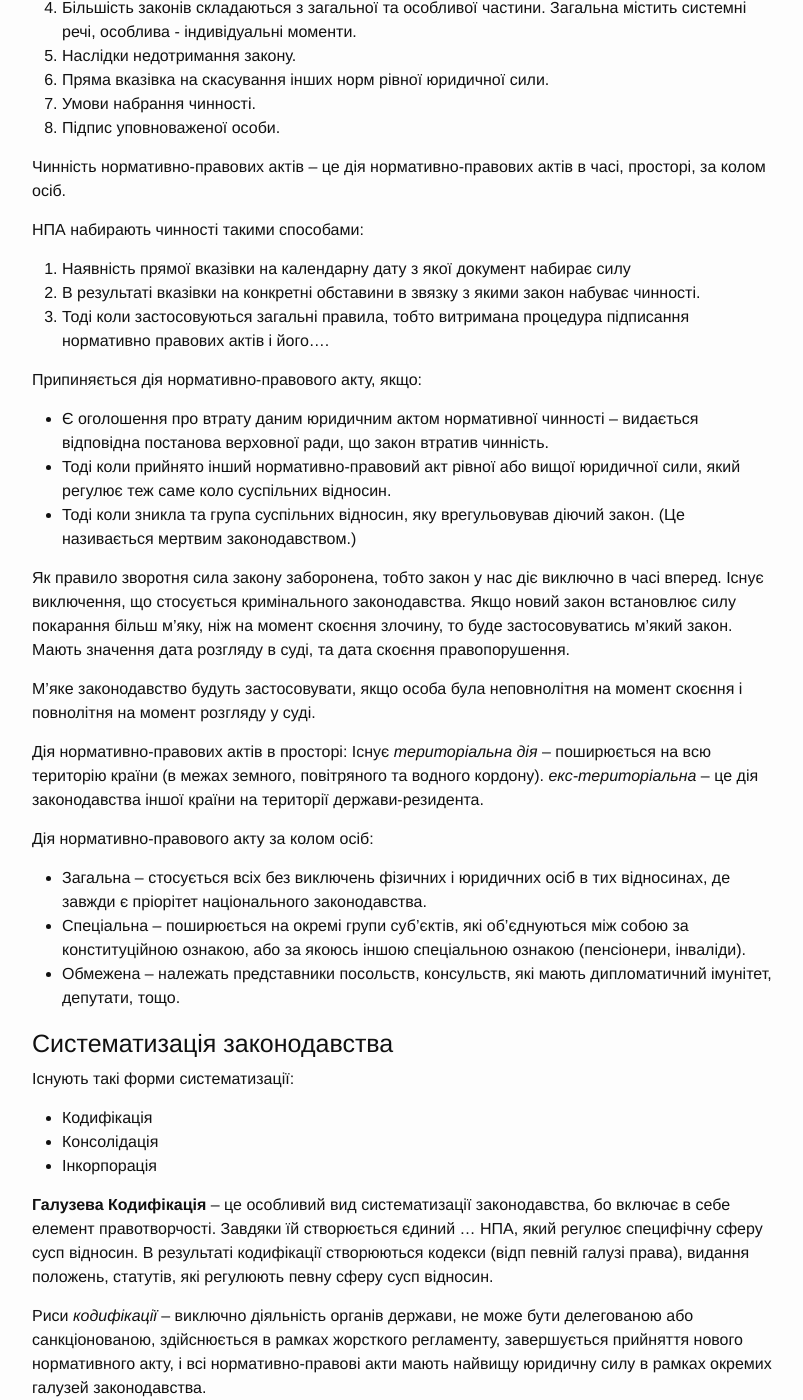
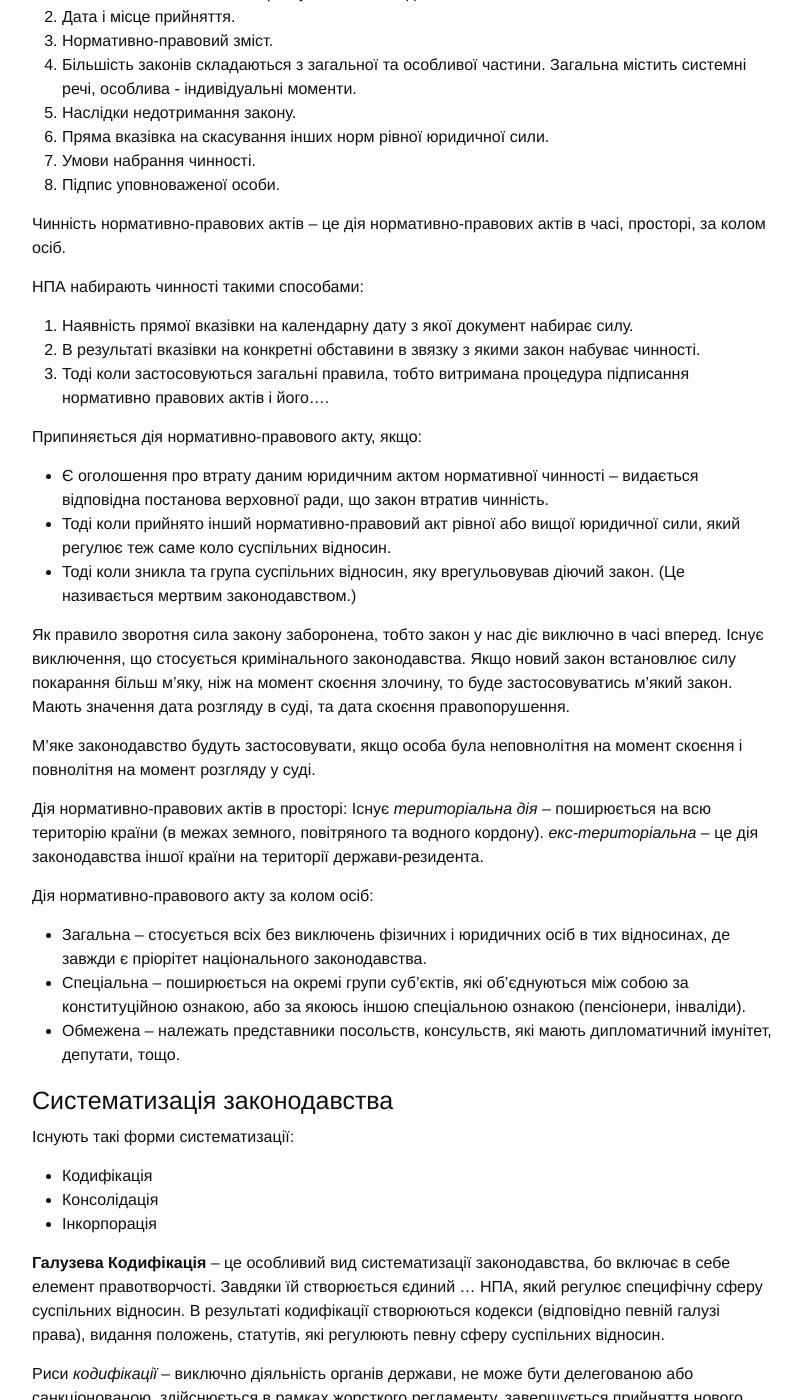
Before and after one commit to KPI-FICT-IP32/Blog, a Jekyll site: the page built from _posts/kpi/s06_jurisprudence/2016-04-22-jurispridence-lecture-11.markdown, in a window 1280 px wide and 1400 px high, scrolled down 2097 px. Shown: the whole window, without its empty margins (238-1041 px from the left). Built offline with Jekyll 4.4.1, drawn with Linux system fonts in a browser that asks for light colours; some of the changed text lies outside the part shown.

Commit message:
Update 2016-04-22-jurispridence-lecture-11.markdown
Some typos fixed

```diff
--- a/_posts/kpi/s06_jurisprudence/2016-04-22-jurispridence-lecture-11.markdown
+++ b/_posts/kpi/s06_jurisprudence/2016-04-22-jurispridence-lecture-11.markdown
@@ -12,20 +12,20 @@
 ### Класифікація законів
 
 - за юридичною силою:
- - конституційні -- мають найвищу юр силу і приймаються шляхом голосування не менше ніж 300 голосів.
- - звичайні -- приймаються простою більшістю голосів.
+  - конституційні -- мають найвищу юр силу і приймаються шляхом голосування не менше ніж 300 голосів.
+  - звичайні -- приймаються простою більшістю голосів.
 - за способом прийняття:
- - поточні -- згідно з планом законотворчих робіт.
- - надзвичайні -- в надзвичайних ситуаціях.
+  - поточні -- згідно з планом законотворчих робіт.
+  - надзвичайні -- в надзвичайних ситуаціях.
 
  **Підзаконні нормативні акти** -- приймаються та видаються органами держави в рамках їх компетенції на основі закону, не можуть врегульовувати відносини, які не отримали законодавчого закріплення, мають спрощений порядок прийняття та скасування.
 
 ### Класифікація підзаконних нормативних актів
 - за юридичною силою:
- - загальні -- постанови верховної ради, укази президента, постанови, рішення і накази уряду.
- - відомчі акти -- це акти міністерств, відомств.
- - місцеві -- акти які видаються місцевими адміністраціями.
- - локальні -- органами місцевого самоврядування.
+  - загальні -- постанови верховної ради, укази президента, постанови, рішення і накази уряду.
+  - відомчі акти -- це акти міністерств, відомств.
+  - місцеві -- акти які видаються місцевими адміністраціями.
+  - локальні -- органами місцевого самоврядування.
 
 ##  Поняття та система законодавства
 
@@ -80,11 +83,13 @@
 Чинність нормативно-правових актів -- це дія нормативно-правових актів в часі, просторі, за колом осіб.
 
 НПА набирають чинності такими способами:
-1. Наявність прямої вказівки на календарну дату з якої документ набирає силу
+
+1. Наявність прямої вказівки на календарну дату з якої документ набирає силу.
 2. В результаті вказівки на конкретні обставини в звязку з якими закон набуває чинності.
 3. Тоді коли застосовуються загальні правила, тобто витримана процедура підписання нормативно правових актів і його....
 
 Припиняється дія нормативно-правового акту, якщо:
+
 - Є оголошення про втрату даним юридичним актом нормативної чинності -- видається відповідна постанова верховної ради, що закон втратив чинність.
 - Тоді коли прийнято інший нормативно-правовий акт рівної або вищої юридичної сили, який регулює теж саме коло суспільних відносин.
 - Тоді коли зникла та група суспільних відносин, яку врегульовував діючий закон. (Це називається мертвим законодавством.)
@@ -100,6 +105,7 @@
 *екс-територіальна* -- це дія законодавства іншої країни на території держави-резидента.
 
 Дія нормативно-правового акту за колом осіб:
+
 - Загальна -- стосується всіх без виключень фізичних і юридичних осіб в тих відносинах, де завжди є пріорітет національного законодавства.
 - Спеціальна -- поширюється на окремі групи суб'єктів, які об'єднуються між собою за конституційною ознакою, або за якоюсь іншою спеціальною ознакою (пенсіонери, інваліди).
 - Обмежена -- належать представники посольств, консульств, які мають дипломатичний імунітет, депутати, тощо.
@@ -111,7 +117,7 @@
 - Консолідація
 - Інкорпорація
 
-**Галузева Кодифікація** -- це особливий вид систематизації законодавства, бо включає в себе елемент правотворчості.  Завдяки їй створюється єдиний ... НПА, який регулює специфічну сферу сусп відносин. В результаті кодифікації створюються кодекси (відп певній галузі права), видання положень, статутів, які регулюють певну сферу сусп відносин.
+**Галузева Кодифікація** -- це особливий вид систематизації законодавства, бо включає в себе елемент правотворчості.  Завдяки їй створюється єдиний ... НПА, який регулює специфічну сферу суспільних відносин. В результаті кодифікації створюються кодекси (відповідно певній галузі права), видання положень, статутів, які регулюють певну сферу суспільних відносин.
 
 Риси *кодифікації* -- виключно діяльність органів держави, не може бути делегованою або санкціонованою, здійснюється в рамках жорсткого регламенту, завершується прийняття нового нормативного акту, і всі нормативно-правові акти мають найвищу юридичну силу в рамках окремих галузей законодавства.
 
@@ -126,7 +132,8 @@
 
 **Інкорпорація** -- нормативно-правові акти розташовуються в хронологічному, або в алфавітному, або в системно-предметному порядку. Це робиться з метою більш зручного використання, або для спрощення пошуку.
 
-Риси інкорпорації
+Риси інкорпорації:
+
 - здійснюється як державними так і недержавними структурами.
 - напівофіціне, офіційне.
 - не має жодної ознаки.
@@ -143,5 +150,6 @@
 **Облік** -- передбачає збирання та систематизацію НПА державними і недержавними організаціями,а ле актуальними є тільки діюче законодавство, оформлене і розташоване за певною системою з метою поєдгнання і використання при видачі будь-яких офіційних довідок.
 
 Види обліку:
+
 - журнальний
 -
```
Also changed, not shown: other parts of _posts/kpi/s06_jurisprudence/2016-04-22-jurispridence-lecture-11.markdown (+6 -3 lines).
